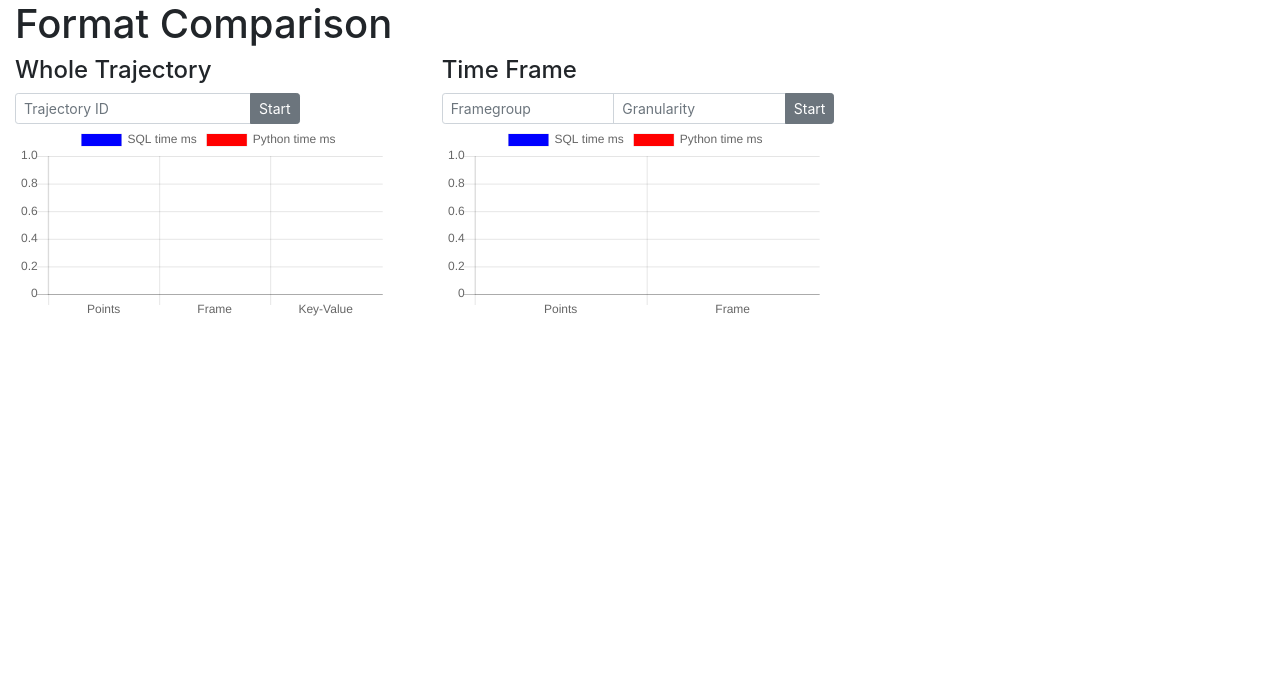
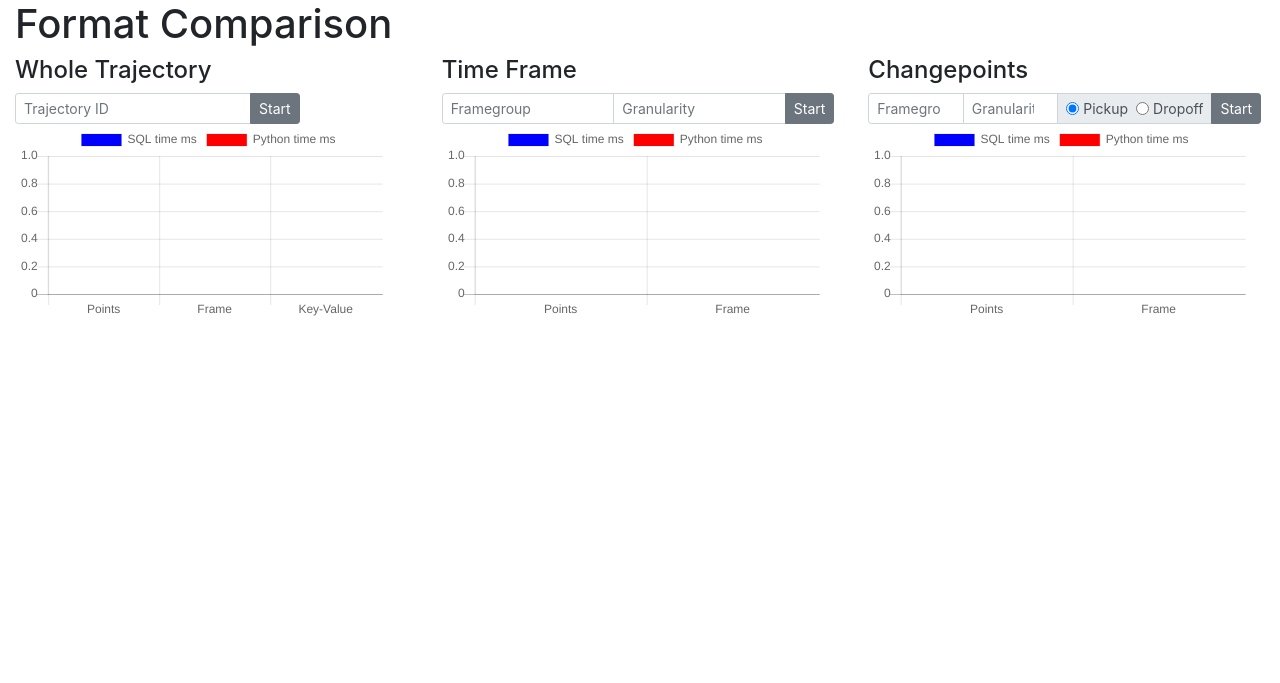
Before and after one commit to marcelja/tuk3, a Flask app: page /compare in a window 1280 px wide. Shown: the top 683 px of the page. Run offline with Flask 2, Linux system fonts and the light colour scheme; some libraries are stand-ins or nearby versions.

Commit message:
compare changepoints

```diff
--- a/server.py
+++ b/server.py
@@ -213,7 +213,9 @@ def changepoints(mode, fgcid, granularity):
     with Cursor(SCHEMA_NAME) as cursor:
         results = []
 
+        start = time.clock()
         compare_direction = '>' if mode == 'pickup' else  '<'
+        end = time.clock()
 
         query = '''CALL TUK3_TS_MJ.changepoints_for_framegroup({0}, {1}, '{2}', ?)'''.format(fgcid, granularity, compare_direction)
         cursor.execute(query)
@@ -223,7 +225,32 @@ def changepoints(mode, fgcid, granularity):
             "performance": {
                 "query": query,
                 "sql": get_sql_execution_time(query.replace("'", "''")),
-                "python": 0
+                "python": calc_execution_time(start, end)
+            },
+            "result": results
+        }
+        return Response(json.dumps(response, separators=(',', ':')), mimetype='application/json')
+
+@app.route('/changepoints_points/<mode>/<int:fgcid>/<int:granularity>')
+def changepoints_poinnts(mode, fgcid, granularity):
+    with Cursor(SCHEMA_NAME) as cursor:
+        results = []
+
+        start = time.clock()
+        compare_direction = '>' if mode == 'pickup' else  '<'
+        framebegin = fgcid * 10 * 60
+        framelength = 600
+        end = time.clock()
+
+        query = '''CALL TUK3_TS_MJ.changepoints_for_point_format({0}, {1}, {2}, '{3}', ?)'''.format(framebegin, framelength, granularity, compare_direction)
+        cursor.execute(query)
+        results = cursor.fetchall()
+
+        response = {
+            "performance": {
+                "query": query,
+                "sql": get_sql_execution_time(query.replace("'", "''")),
+                "python": calc_execution_time(start, end)
             },
             "result": results
         }
--- a/static/comparison.js
+++ b/static/comparison.js
@@ -5,10 +5,10 @@ window.onload = function () {
 }
 
 function initCharts() {
-  let chartNames = ['traWhole', 'framegroup'];
+  let chartNames = ['traWhole', 'framegroup', 'changepoints'];
   for (chartName of chartNames) {
     let labels = ["Points", "Frame", "Key-Value"];
-    if (['framegroup'].includes(chartName)) {
+    if (['framegroup', 'changepoints'].includes(chartName)) {
       labels.pop();
     }
     let ctx = document.getElementById('chart-' + chartName);
@@ -111,3 +111,17 @@ function loadFramegroup(framegroup, granularity) {
   return loadData('/timeframe_granularity_points/' + framegroup + '/' + granularity,
                   '/timeframe_granularity/' + framegroup + '/0/' + granularity);
 }
+
+async function showChangepoints() {
+  let framegroup = parseInt($('#input-changepoints-framegroup').val());
+  let granularity = parseInt($('#input-changepoints-granularity').val());
+  let mode = $('[name="input-changepoints-mode"]:checked').val();
+
+  let data = await loadChangepoints(framegroup, granularity, mode);
+  showChart('changepoints', data);
+}
+
+function loadChangepoints(framegroup, granularity, mode) {
+  return loadData('/changepoints_points/' + mode + '/' + framegroup + '/' + granularity,
+                  '/changepoints/' + mode + '/' + framegroup + '/' + granularity);
+}
--- a/templates/compare.html
+++ b/templates/compare.html
@@ -44,6 +44,31 @@
                         <canvas id="chart-framegroup"></canvas>
                     </div>
             </div>
+            <div class="col-4">
+                <h4>Changepoints</h4>
+                <div class="form-inline">
+                    <div class="input-group input-group-sm mr-1">
+                        <input id="input-changepoints-framegroup" class="form-control" type="number" placeholder="Framegroup">
+                        <input id="input-changepoints-granularity" class="form-control" type="number" placeholder="Granularity">
+                        <div class="input-group-append">
+                            <div class="input-group-text">
+                                <input type="radio" class="form-check-input" name="input-changepoints-mode" id="input-changepoints-pickup" value="pickup" checked>
+                                <label class="form-check-label mr-2" for="input-changepoints-pickup">
+                                    Pickup
+                                </label>
+                                <input type="radio" class="form-check-input" name="input-changepoints-mode" id="input-changepoints-dropoff" value="dropoff">
+                                <label class="form-check-label" for="input-changepoints-dropoff">
+                                    Dropoff
+                                </label>
+                            </div>
+                            <button class="btn btn-secondary" onclick="showChangepoints()">Start</button>
+                        </div>
+                    </div>
+                </div>
+                <div class="chart-container">
+                        <canvas id="chart-changepoints"></canvas>
+                    </div>
+            </div>
         </div>
     </div>
 
```
